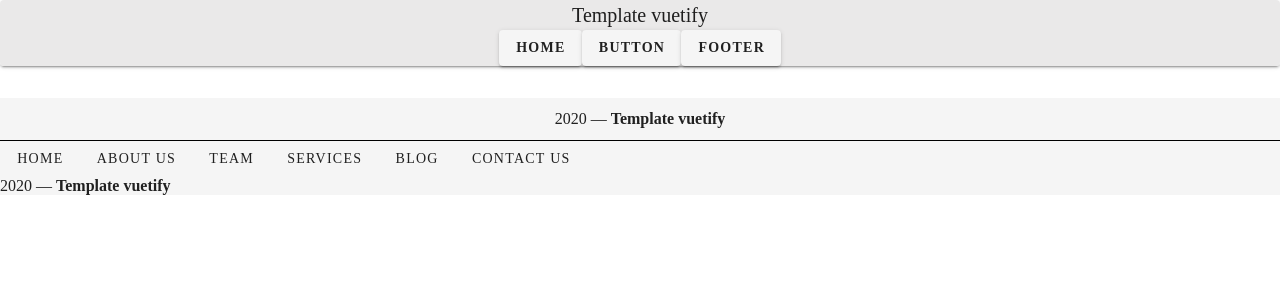
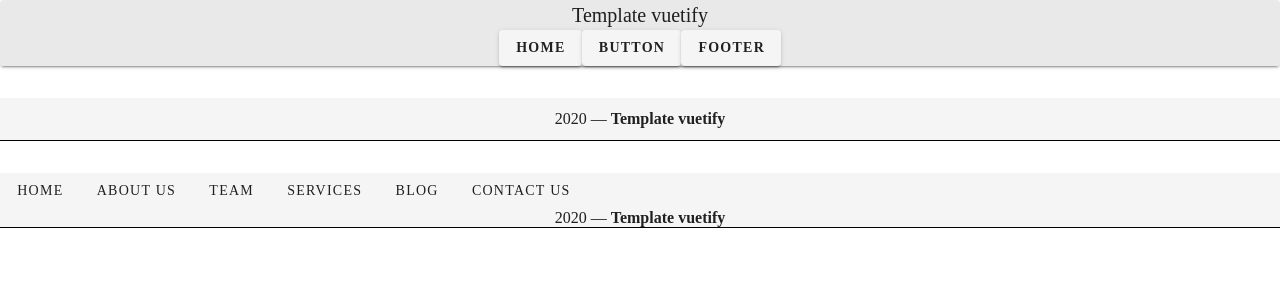
Before and after one commit to SacleuxBenoit/creation-template-vuetify, a Vue app in the folder front/: page /footer in a window 1280 px wide. Shown: the top 300 px of the page. Built offline with nearby package versions, Linux system fonts and the light colour scheme.

Commit message:
add the class marginFooter and containerFooter in the component Footer2

```diff
--- a/front/src/components/Footer/Footer2.vue
+++ b/front/src/components/Footer/Footer2.vue
@@ -1,7 +1,7 @@
 
 <template >
   <v-footer
-    padless
+    padless class="marginFooter"
   >
     <v-row
       justify="center"
@@ -14,7 +14,7 @@
       >
         {{ link }}
       </v-btn>
-      <v-col
+      <v-col class="containerFooter"
         cols="12"
       >
         {{ new Date().getFullYear() }} — <strong>Template vuetify</strong>
```
